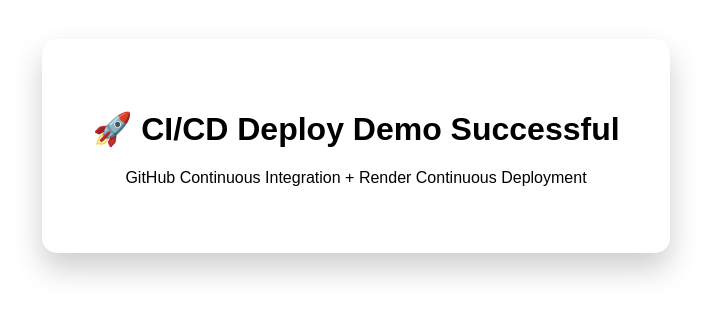
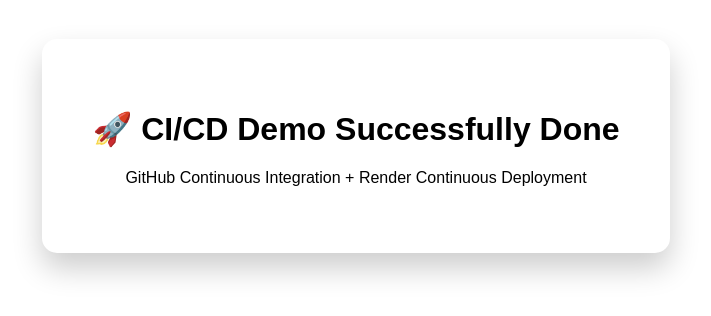
Before and after one commit to manibharathi12092004/CI_CD_Demo, a website: page index.html in a window 1280 px wide. Shown: the part 254-570 px from the top of the page, without its empty margins (284-995 px from the left). Drawn offline with Linux system fonts and the light colour scheme.

Commit message:
index.html changes done

```diff
--- a/index.html
+++ b/index.html
@@ -52,7 +52,7 @@
 
         <h1 class="typing">
 
-            🚀 CI/CD Deploy Demo Successful
+            🚀 CI/CD Demo Successfully Done
 
         </h1>
 
```
